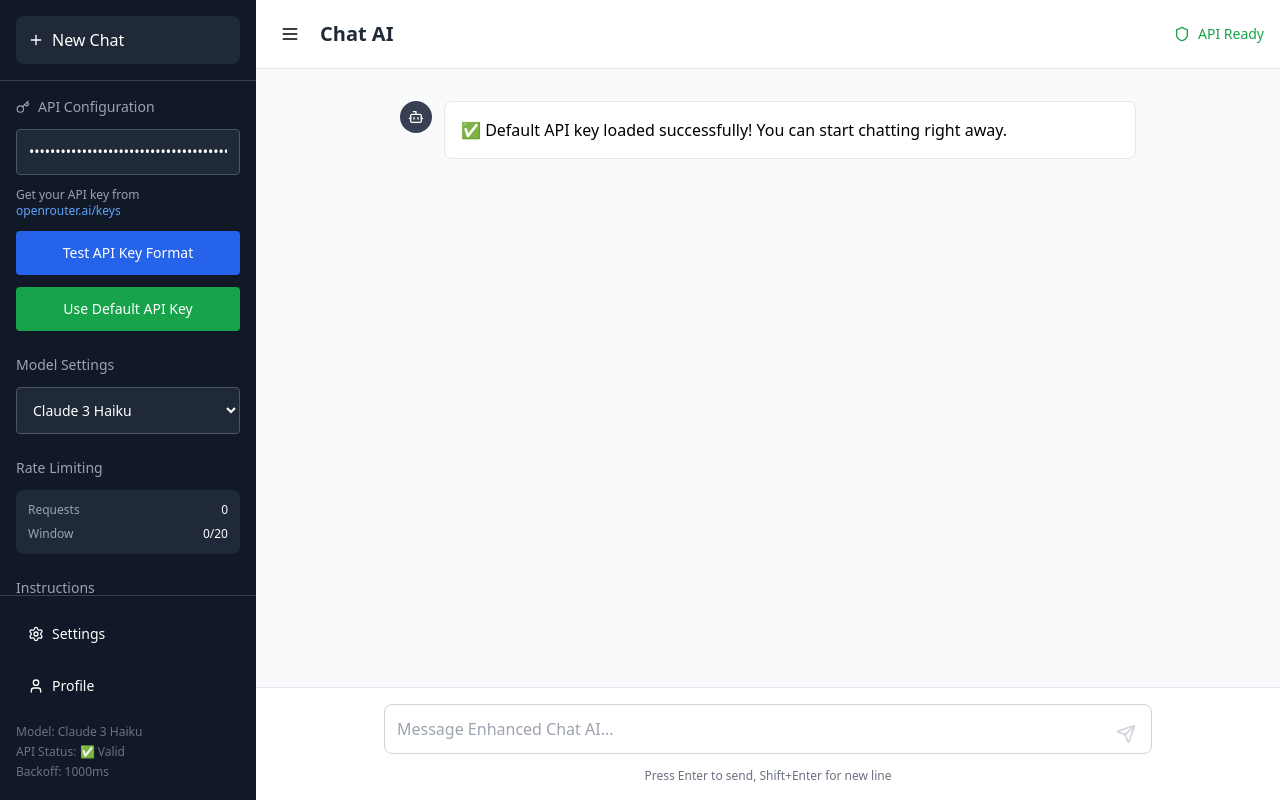
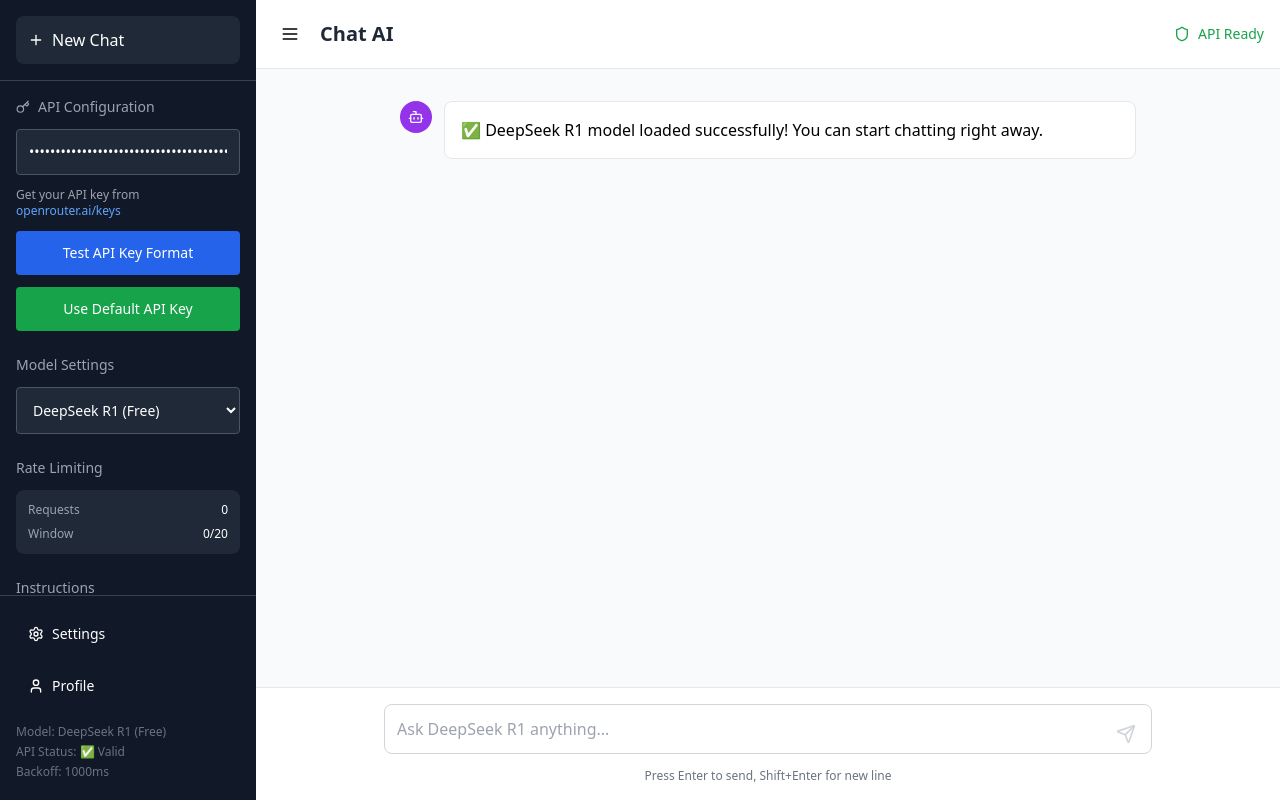
Before and after one commit to Abinash606/ai_chat, a React (Create React App) app: page / in a window 1280 px wide. Built offline with nearby package versions, Linux system fonts and the light colour scheme.

Commit message:
Updated the model from the given chat app to Deepseek R1 model.

```diff
--- a/src/App.js
+++ b/src/App.js
@@ -8,12 +8,12 @@
   const [sidebarOpen, setSidebarOpen] = useState(false);
   const messagesEndRef = useRef(null);
 
-  // OpenRouter Configuration with default API key
-  const DEFAULT_API_KEY = "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";
+  // OpenRouter Configuration with your provided API key and model
+  const DEFAULT_API_KEY = "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";
   const [apiKey, setApiKey] = useState(DEFAULT_API_KEY);
-  const [selectedModel, setSelectedModel] = useState("anthropic/claude-3-haiku");
+  const [selectedModel, setSelectedModel] = useState("deepseek/deepseek-r1-0528:free");
   const [customInstructions, setCustomInstructions] = useState(
-    "You are a helpful AI assistant working on a Zapier blog project. Provide clear, concise, and actionable advice about automation, workflows, and productivity."
+    "You are a helpful AI assistant. Provide clear, concise, and actionable responses to user queries."
   );
 
   // Enhanced rate limiting with exponential backoff
@@ -130,6 +130,7 @@
   }, []);
 
   const availableModels = [
+    { id: "deepseek/deepseek-r1-0528:free", name: "DeepSeek R1 (Free)" },
     { id: "anthropic/claude-3-haiku", name: "Claude 3 Haiku" },
     { id: "anthropic/claude-3-sonnet", name: "Claude 3 Sonnet" },
     { id: "openai/gpt-4", name: "GPT-4" },
@@ -160,7 +161,7 @@
     const validation = validateApiKey(DEFAULT_API_KEY);
     if (validation.valid) {
       const welcomeMessage = {
-        text: "✅ Default API key loaded successfully! You can start chatting right away.",
+        text: "✅ DeepSeek R1 model loaded successfully! You can start chatting right away.",
         type: "bot",
         timestamp: new Date(),
       };
@@ -257,7 +258,7 @@
         ? { role: "system", content: customInstructions }
         : {
           role: "system",
-          content: "You are a helpful assistant working on a Zapier blog project.",
+          content: "You are a helpful assistant.",
         };
 
       const conversationMessages = [
@@ -278,13 +279,14 @@
           headers: {
             Authorization: `Bearer ${apiKey}`,
             "Content-Type": "application/json",
-            "X-Title": "Zapier Blog Chat",
+            "HTTP-Referer": window.location.origin,
+            "X-Title": "DeepSeek R1 Chat",
           },
           body: JSON.stringify({
             model: selectedModel,
             messages: conversationMessages,
             temperature: 0.7,
-            max_tokens: 1500,
+            max_tokens: 2000,
           }),
         }
       );
@@ -546,10 +548,10 @@
               <div className="text-center max-w-md">
                 <Bot size={48} className="mx-auto mb-4 text-gray-400" />
                 <h2 className="text-xl lg:text-2xl font-semibold text-gray-800 mb-2">
-                  Enhanced Chat AI Ready
+                  DeepSeek R1 Chat Ready
                 </h2>
                 <p className="text-gray-600 mb-4">
-                  Featuring advanced rate limiting, API key validation, and error handling
+                  Powered by DeepSeek R1 model with advanced reasoning capabilities
                 </p>
               </div>
             </div>
@@ -559,17 +561,17 @@
                 <div key={index} className={`mb-6 lg:mb-8 ${message.type === 'user' ? 'ml-auto' : ''}`}>
                   <div className="flex items-start gap-2 lg:gap-3">
                     <div className={`w-8 h-8 rounded-full flex items-center justify-center flex-shrink-0 ${message.type === 'user'
-                        ? 'bg-blue-500 text-white order-2'
-                        : message.type === 'error'
+                      ? 'bg-blue-500 text-white order-2'
+                      : message.type === 'error'
                         ? 'bg-red-500 text-white'
-                        : 'bg-gray-700 text-white'
+                        : 'bg-purple-600 text-white'
                       }`}>
                       {message.type === 'user' ? <User size={16} /> : <Bot size={16} />}
                     </div>
                     <div className={`flex-1 min-w-0 ${message.type === 'user' ? 'order-1' : ''}`}>
                       <div className={`p-3 lg:p-4 rounded-lg ${message.type === 'user'
-                          ? 'bg-blue-500 text-white ml-auto max-w-xs lg:max-w-md'
-                          : message.type === 'error'
+                        ? 'bg-blue-500 text-white ml-auto max-w-xs lg:max-w-md'
+                        : message.type === 'error'
                           ? 'bg-red-50 border border-red-200 text-red-800'
                           : 'bg-white border border-gray-200'
                         }`}>
@@ -590,7 +592,7 @@
               {isLoading && (
                 <div className="mb-6 lg:mb-8">
                   <div className="flex items-start gap-2 lg:gap-3">
-                    <div className="w-8 h-8 rounded-full bg-gray-700 text-white flex items-center justify-center flex-shrink-0">
+                    <div className="w-8 h-8 rounded-full bg-purple-600 text-white flex items-center justify-center flex-shrink-0">
                       <Bot size={16} />
                     </div>
                     <div className="flex-1 min-w-0">
@@ -598,9 +600,9 @@
                         <div className="flex items-center gap-2">
                           <div className="animate-pulse text-sm lg:text-base">Thinking...</div>
                           <div className="flex gap-1">
-                            <div className="w-2 h-2 bg-gray-400 rounded-full animate-bounce"></div>
-                            <div className="w-2 h-2 bg-gray-400 rounded-full animate-bounce" style={{ animationDelay: '0.1s' }}></div>
-                            <div className="w-2 h-2 bg-gray-400 rounded-full animate-bounce" style={{ animationDelay: '0.2s' }}></div>
+                            <div className="w-2 h-2 bg-purple-400 rounded-full animate-bounce"></div>
+                            <div className="w-2 h-2 bg-purple-400 rounded-full animate-bounce" style={{ animationDelay: '0.1s' }}></div>
+                            <div className="w-2 h-2 bg-purple-400 rounded-full animate-bounce" style={{ animationDelay: '0.2s' }}></div>
                           </div>
                         </div>
                       </div>
@@ -608,7 +610,7 @@
                   </div>
                 </div>
               )}
-                <div ref={messagesEndRef} />
+              <div ref={messagesEndRef} />
             </div>
           )}
         </div>
@@ -622,8 +624,8 @@
                   value={input}
                   onChange={(e) => setInput(e.target.value)}
                   onKeyDown={handleKeyDown}
-                  placeholder={validateApiKey(apiKey).valid ? "Message Enhanced Chat AI..." : "Enter API key in sidebar first..."}
-                  className="w-full p-3 pr-12 border border-gray-300 rounded-lg focus:outline-none focus:ring-2 focus:ring-blue-500 focus:border-transparent resize-none text-sm lg:text-base"
+                  placeholder={validateApiKey(apiKey).valid ? "Ask DeepSeek R1 anything..." : "Enter API key in sidebar first..."}
+                  className="w-full p-3 pr-12 border border-gray-300 rounded-lg focus:outline-none focus:ring-2 focus:ring-purple-500 focus:border-transparent resize-none text-sm lg:text-base"
                   rows={1}
                   disabled={isLoading}
                   style={{ minHeight: '48px' }}
@@ -631,7 +633,7 @@
                 <button
                   onClick={handleSend}
                   disabled={isLoading || !input.trim() || !validateApiKey(apiKey).valid}
-                  className="absolute right-2 bottom-2 p-2 text-gray-500 hover:text-blue-500 disabled:text-gray-300 disabled:cursor-not-allowed"
+                  className="absolute right-2 bottom-2 p-2 text-gray-500 hover:text-purple-500 disabled:text-gray-300 disabled:cursor-not-allowed"
                 >
                   <Send size={20} />
                 </button>
```
